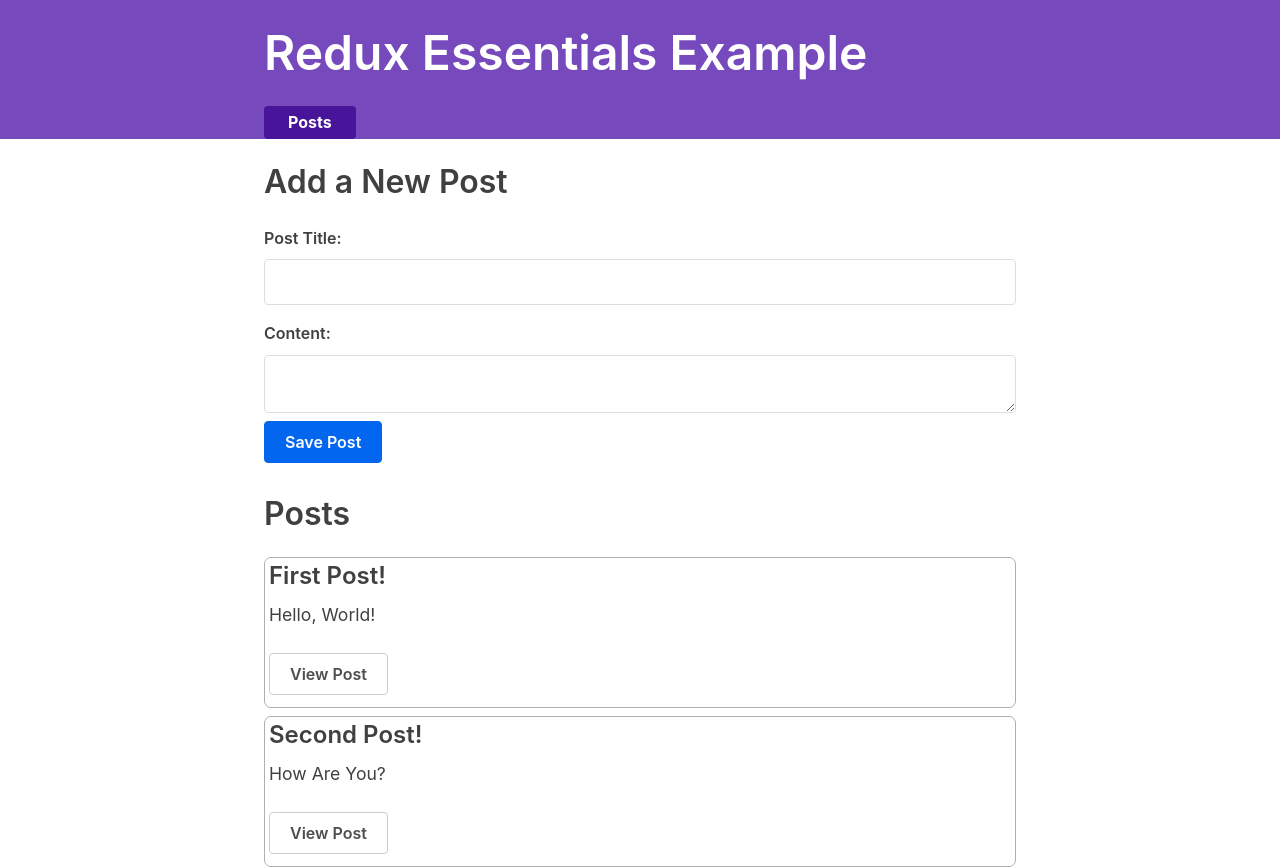
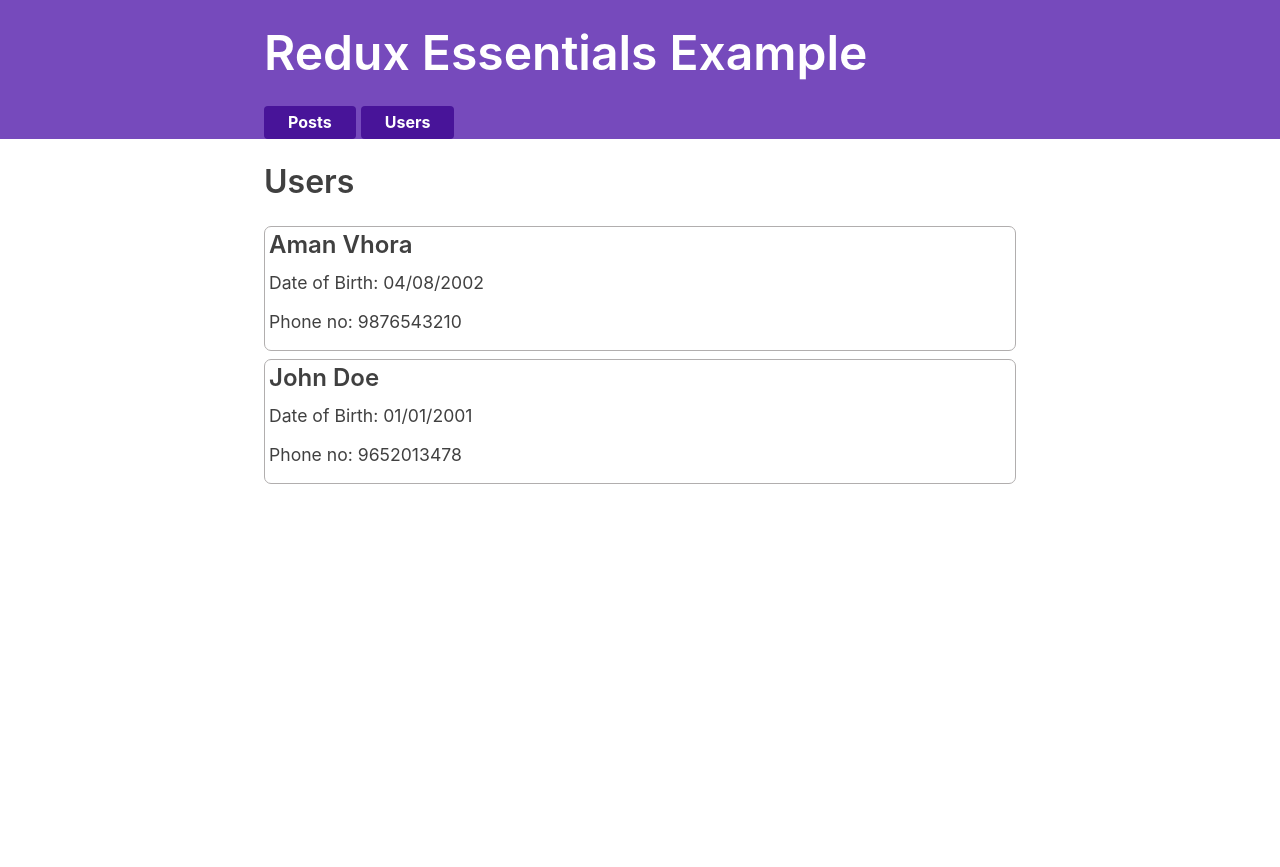
Before and after one commit to AmanVhora/Redux-demo-app, a React (Create React App) app: page /users in a window 1280 px wide. Before the commit this address led to /. After the commit the page ends 800 px from the top, so only its background shows below. Built offline with nearby package versions, Linux system fonts and the light colour scheme; what @mswjs/data, mock-socket, txtgen would draw is missing.

Commit message:
Show users list

```diff
--- a/src/App.js
+++ b/src/App.js
@@ -11,6 +11,7 @@
 import { AddPostForm } from './features/posts/addPostForm'
 import { SinglePostPage } from './features/posts/singlePostPage'
 import { EditPostForm } from './features/posts/editPostForm'
+import { UsersList } from './features/users/usersList'
 
 function App() {
   return (
@@ -30,6 +31,7 @@
           />
           <Route exact path="/posts/:postId" component={SinglePostPage} />
           <Route exact path="/posts/:postId/edit" component={EditPostForm} />
+          <Route exact path="/users" component={UsersList} />
           <Redirect to="/" />
         </Switch>
       </div>
--- a/src/app/Navbar.js
+++ b/src/app/Navbar.js
@@ -10,6 +10,7 @@
         <div className="navContent">
           <div className="navLinks">
             <Link to="/">Posts</Link>
+            <Link to="/users">Users</Link>
           </div>
         </div>
       </section>
--- a/src/app/store.js
+++ b/src/app/store.js
@@ -1,8 +1,10 @@
 import { configureStore } from '@reduxjs/toolkit'
 import postsReducer from '../features/posts/postsSlice'
+import usersReducer from '../features/users/usersSlice'
 
 export default configureStore({
   reducer: {
     posts: postsReducer,
+    users: usersReducer,
   },
 })
--- /dev/null
+++ b/src/features/users/usersList.js
@@ -0,0 +1,21 @@
+import React from "react";
+import { useSelector } from "react-redux";
+
+export const UsersList = () => {
+  const users = useSelector(state => state.users)
+
+  const renderedUsers = users.map(user => (
+    <article className="user-excerpt" key={user.id}>
+      <h3>{user.name}</h3>
+      <p className="user-content">Date of Birth: {user.dob}</p>
+      <p className="user-content">Phone no: {user.phone_no}</p>
+    </article>
+  ))
+
+  return(
+    <section className="users-list">
+      <h2>Users</h2>
+      {renderedUsers}
+    </section>
+  )
+}
--- /dev/null
+++ b/src/features/users/usersSlice.js
@@ -0,0 +1,13 @@
+import { createSlice } from "@reduxjs/toolkit";
+
+const initialState = [
+  { id: '1', name: 'Aman Vhora', dob: '04/08/2002', phone_no: '9876543210' },
+  { id: '2', name: 'John Doe', dob: '01/01/2001', phone_no: '9652013478' },
+]
+const usersSlice = createSlice({
+  name: 'users',
+  initialState,
+  reducers: {}
+})
+
+export default usersSlice.reducer
--- a/src/index.css
+++ b/src/index.css
@@ -107,32 +107,35 @@
 
 /* Posts list */
 
-.post h2 {
+.post h2, .user h2 {
   font-size: 2.5rem;
   margin-bottom: 5px;
 }
 
-.post-excerpt {
+.post-excerpt, .user-excerpt {
   padding: 0.25rem 0.25rem;
   border: 1px solid rgb(177, 174, 174);
   border-radius: 7px;
 }
 
-.posts-list .post-excerpt + .post-excerpt {
+.posts-list .post-excerpt + .post-excerpt,
+.users-list .user-excerpt + .user-excerpt {
   margin-top: 0.5rem;
 }
 
-.posts-container.disabled {
+.posts-container.disabled,
+.users-container.disabled {
   opacity: 0.5;
 }
 
-.post-excerpt h3 {
+.post-excerpt h3, .user-excerpt h3 {
   margin: 0;
   font-size: 1.5rem;
 }
 
-p.post-content {
+p.post-content, p.user-content {
   margin-top: 10px;
+  margin-bottom: 10px;
 }
 
 .button {
```
